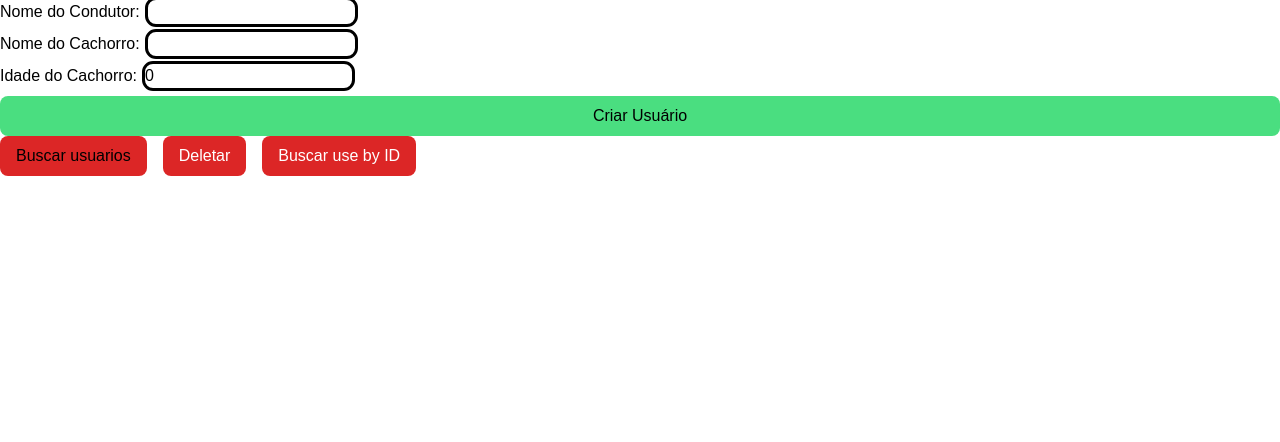
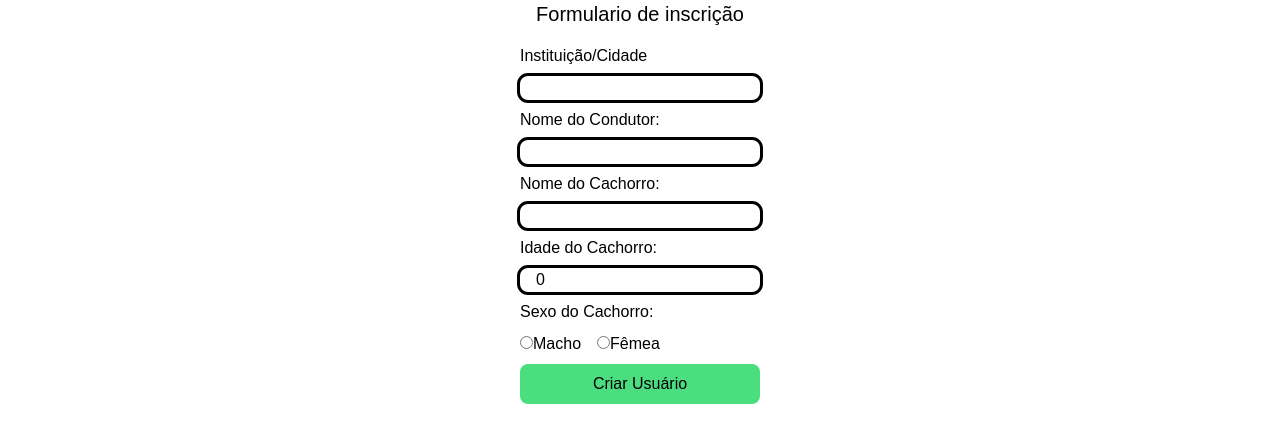
Before and after one commit to Felipe-Belotto/sistema-gestao-torneio-canino-sp3, a Next.js app: page /teste in a window 1280 px wide. Shown: the top 442 px of the page. Built offline with nearby package versions, Linux system fonts and the light colour scheme.

Commit message:
add crete user form

```diff
--- a/src/components/create-user.tsx
+++ b/src/components/create-user.tsx
@@ -1,7 +1,8 @@
 'use client'
-import { createUser, deleteUser, getAllUsers, getUserById } from '@/lib/prisma';
+import { createUser } from '@/lib/prisma';
 import { UserProps } from '@/lib/types';
-import React, { use, useState } from 'react'
+import React, { useState } from 'react'
+import { RadioSex } from './radio-sex';
 
 
 function CreateUserForm() {
@@ -9,9 +10,12 @@ function CreateUserForm() {
     name_conductor: '',
     name_dog: '',
     age_dog: 0,
+    instituition: '',
+    sex_dog: ''
   });
 
-  const handleChange = (e: React.ChangeEvent<HTMLInputElement>) => {
+
+  const handleInputFormChange = (e: React.ChangeEvent<HTMLInputElement>) => {
     const { name, value } = e.target;
     setFormData({
       ...formData,
@@ -22,74 +26,81 @@ function CreateUserForm() {
   const handleSubmit = (e: React.FormEvent<HTMLFormElement>) => {
     e.preventDefault();
 
+    try {
       createUser(formData)
       console.log(formData);
       setFormData({
         name_conductor: '',
         name_dog: '',
         age_dog: 0,
+        instituition: '',
+        sex_dog: ''
       })
-
+    } catch (error) {
+      throw new Error('Failed to create user')
+    }
   };
 
-  async function getUsers() {
-    const users = await getAllUsers()
-    console.log(users);
-  }
 
-  async function getById(){
-    const user = await getUserById("eacce6c8-1bb9-455e-b566-afe573486003")
-    console.log(user);
-    return user
-  }
+
   return (
-    <div>
-      <h1>{}</h1>
-      <form onSubmit={handleSubmit} className='flex flex-col gap-2'>
-        <div className='flex gap-2'>
+    <div className='w-full flex flex-col  items-center'>
+      <h1 className='mb-4 text-xl'>Formulario de inscrição</h1>
+
+      <form onSubmit={handleSubmit} className='flex flex-col gap-2 '>
+      <div className='flex flex-col gap-2'>
+          <label htmlFor="instituition">Instituição/Cidade</label>
+          <input
+            type="text"
+            id="instituition"
+            name="instituition"
+            value={formData.instituition}
+            onChange={handleInputFormChange}
+            required
+            className='outline rounded-lg px-4'
+          />
+        </div>
+      <div className='flex flex-col gap-2'>
           <label htmlFor="name_conductor">Nome do Condutor:</label>
           <input
             type="text"
             id="name_conductor"
             name="name_conductor"
             value={formData.name_conductor}
-            onChange={handleChange}
+            onChange={handleInputFormChange}
             required
-            className='outline rounded-lg'
+            className='outline rounded-lg px-4'
           />
         </div>
-        <div className='flex gap-2'>
+        <div className='flex flex-col gap-2'>
           <label htmlFor="name_dog">Nome do Cachorro:</label>
           <input
             type="text"
             id="name_dog"
             name="name_dog"
             value={formData.name_dog}
-            onChange={handleChange}
+            onChange={handleInputFormChange}
             required
-            className='outline rounded-lg'
+            className='outline rounded-lg px-4'
           />
         </div>
-        <div className='flex gap-2'>
+        <div className='flex flex-col gap-2'>
           <label htmlFor="age_dog">Idade do Cachorro:</label>
           <input
             type="number"
             id="age_dog"
             name="age_dog"
             value={formData.age_dog}
-            onChange={handleChange}
+            onChange={handleInputFormChange}
             required
-            className='outline rounded-lg'
+            className='outline rounded-lg px-4 '
           />
         </div>
-        <button type="submit" className='p-4 py-2 rounded-lg bg-green-400'>Criar Usuário</button>
+
+        <RadioSex sex_dog={formData.sex_dog} handleChange={handleInputFormChange} />
+
+        <button type="submit" className='p-4 py-2 rounded-lg bg-green-400 w-60'>Criar Usuário</button>
       </form>
-      <div className='flex gap-4'>
-        <button onClick={getUsers} className='py-2 px-4 rounded-lg bg-red-600'>Buscar usuarios</button>
-        <button onClick={() => deleteUser("780663a9-5315-4d02-8b9e-a438569495ac")} className='py-2 px-4 rounded-lg bg-red-600 text-white'>Deletar</button>
-        <button onClick={getById} className='py-2 px-4 rounded-lg bg-red-600 text-white'>Buscar use by ID</button>
-      </div>
-
     </div>
   )
 }
--- /dev/null
+++ b/src/components/radio-sex.tsx
@@ -0,0 +1,42 @@
+import React from 'react'
+import { UserProps } from '@/lib/types'
+
+interface RadioSexProps {
+  sex_dog: string;
+  handleChange: React.ChangeEventHandler<HTMLInputElement>;
+}
+
+export const RadioSex: React.FC<RadioSexProps> = ({sex_dog , handleChange}) => {
+  return (
+    <div className="flex gap-2 flex-col">
+      <label>Sexo do Cachorro:</label>
+      <div className="flex items-center gap-4">
+        <label htmlFor="macho">
+          <input
+            type="radio"
+            id="macho"
+            name="sex_dog"
+            value="Macho"
+            checked={sex_dog === "Macho"}
+            onChange={handleChange}
+            required
+          />
+          Macho
+        </label>
+
+        <label htmlFor="femea">
+          <input
+            type="radio"
+            id="femea"
+            name="sex_dog"
+            value="Femea"
+            checked={sex_dog === "Femea"}
+            onChange={handleChange}
+            required
+          />
+          Fêmea
+        </label>
+      </div>
+    </div>
+  )
+}
--- a/src/lib/prisma.ts
+++ b/src/lib/prisma.ts
@@ -4,12 +4,14 @@ import { Prisma, PrismaClient } from '@prisma/client'
 import { UserProps } from './types'
 const prisma = new PrismaClient()
 
-export async function createUser({name_conductor, name_dog, age_dog} : UserProps) {
+export async function createUser({name_conductor, name_dog, age_dog, instituition, sex_dog} : UserProps) {
     const user = await prisma.user.create({
         data: {
           name_conductor: name_conductor,
           name_dog: name_dog,
           age_dog: age_dog,
+          institution: instituition,
+          sex_dog: sex_dog,
         },
     })
     await prisma.$disconnect()
--- a/src/lib/types.ts
+++ b/src/lib/types.ts
@@ -1,9 +1,12 @@
 export interface UserProps {
   id?: string,
+  instituition: string,
   name_conductor: string,
   name_dog: string,
   age_dog: number,
+  sex_dog: string,
   punctuation?: number,
   test_time?: Date,
   loss_points?: JSON,
+
 }
```
Also changed, not shown: src/lib/utils.ts (added, +12 -0 lines), 1 other file (tests, documents, lock files or other folders). Lines whose indentation alone changed are shown as unchanged.
